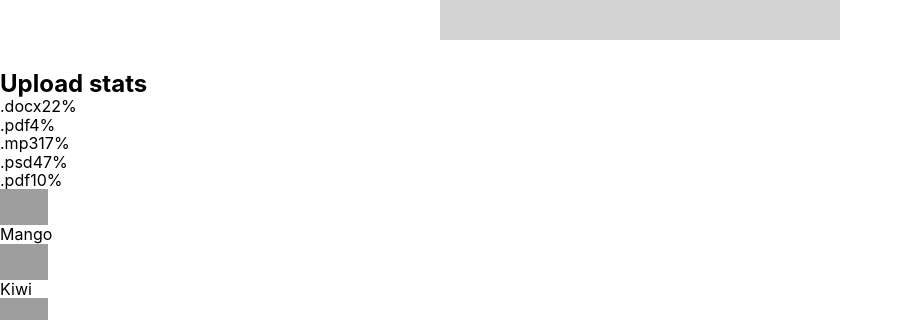
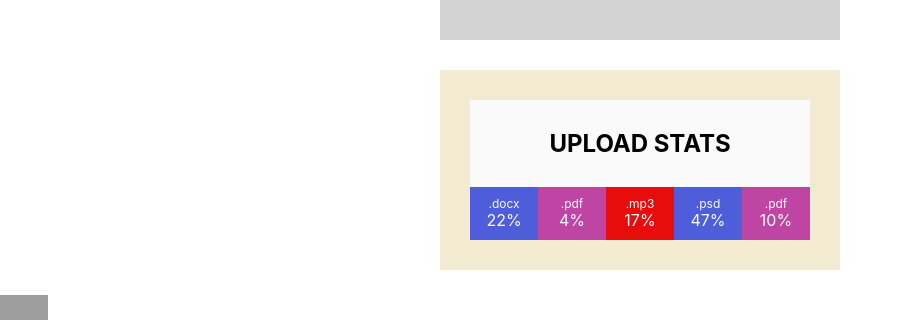
Before and after one commit to KMIS2008/goit-react-hw-01-components, a React (Create React App) app: page / in a window 1280 px wide. Shown: the part 405-725 px from the top of the page, without its empty margins (0-903 px from the left). Built offline with nearby package versions, Linux system fonts and the light colour scheme; grey boxes are pictures that could not be loaded.

Commit message:
statistic css

```diff
--- a/src/components/Statistics/Statistics.js
+++ b/src/components/Statistics/Statistics.js
@@ -1,22 +1,28 @@
 import PropTypes from 'prop-types';
+import {StatisticsSection,
+        StatisticsTitle,
+        StatisticsStats,
+        StatisticsItem,
+        StatisticsLabel,
+        StatisticsPecentege} from './Statistics.styled';
 
 export const Statistics = ({title, stats})=> {
 return (
 
-<section className="statistics">
-  {title && <h2 className="title">{title}</h2>}
+<StatisticsSection>
+  {title && <StatisticsTitle>{title}</StatisticsTitle>}
 
-  <ul className="stat-list">
+  <StatisticsStats>
     {stats.map(stat => {
         return (
-    <li className="item" key={stat.id}>
-      <span className="label">{stat.label}</span>
-      <span className="percentage">{stat.percentage}%</span>
-    </li>
+    <StatisticsItem $label={stat.label} key={stat.id}>
+      <StatisticsLabel>{stat.label}</StatisticsLabel>
+      <StatisticsPecentege>{stat.percentage}%</StatisticsPecentege>
+    </StatisticsItem>
         );
     }) }
-  </ul>
-</section>
+  </StatisticsStats>
+</StatisticsSection>
 )
 }
 
--- /dev/null
+++ b/src/components/Statistics/Statistics.styled.js
@@ -0,0 +1,53 @@
+import styled from 'styled-components';
+
+const getBackgroundColor = props => {
+    switch (props.$label) {
+        case '.docx':
+          return props.theme.colors.darkblue;
+        case '.pdf':
+          return props.theme.colors.purpel;
+        case '.mp3':
+          return props.theme.colors.red;
+        case '.psd':
+          return props.theme.colors.darkblue;
+        default:
+          return props.theme.colors.gray;
+      }
+
+}
+
+export const StatisticsSection = styled.section `
+width: 400px;
+margin: 0 auto;
+margin-bottom: ${p => p.theme.spacing(5)};;
+padding: ${p => p.theme.spacing(6)};
+background-color: ${p=>p.theme.colors.rose};
+text-align: center;
+`
+export const StatisticsTitle = styled.h2`
+padding: ${p => p.theme.spacing(6)};;
+font-size: 800;
+text-transform: uppercase;
+background-color: ${p=>p.theme.colors.white};
+`
+export const StatisticsStats = styled.ul`
+display: flex;
+justify-content: center;
+`
+export const StatisticsItem = styled.li`
+padding-top: ${p => p.theme.spacing(2)};
+padding-bottom: ${p => p.theme.spacing(2)};
+display: flex;
+flex-direction: column;
+flex: 1;
+justify-content: center;
+background-color: ${getBackgroundColor};
+`
+export const StatisticsLabel = styled.span`
+font-size: 12px;
+color: ${p=>p.theme.colors.white}
+`
+export const StatisticsPecentege = styled.span`
+font-size: 800;
+color: ${p=>p.theme.colors.white}
+`
--- a/src/index.js
+++ b/src/index.js
@@ -11,7 +11,11 @@ const theme = {
     background: '#D3D3D3',
     gray: "#808080",
     blue: '#F0F8FF',
+    darkblue: '#4e5dda',
     border: '#d8d1d1',
+    rose: '#f2ead1',
+    purpel: 'rgb(190 69 163)',
+    red: 'rgb(231 13 13)',
   },
 
   spacing: value => `${value * 5}px`,
```
